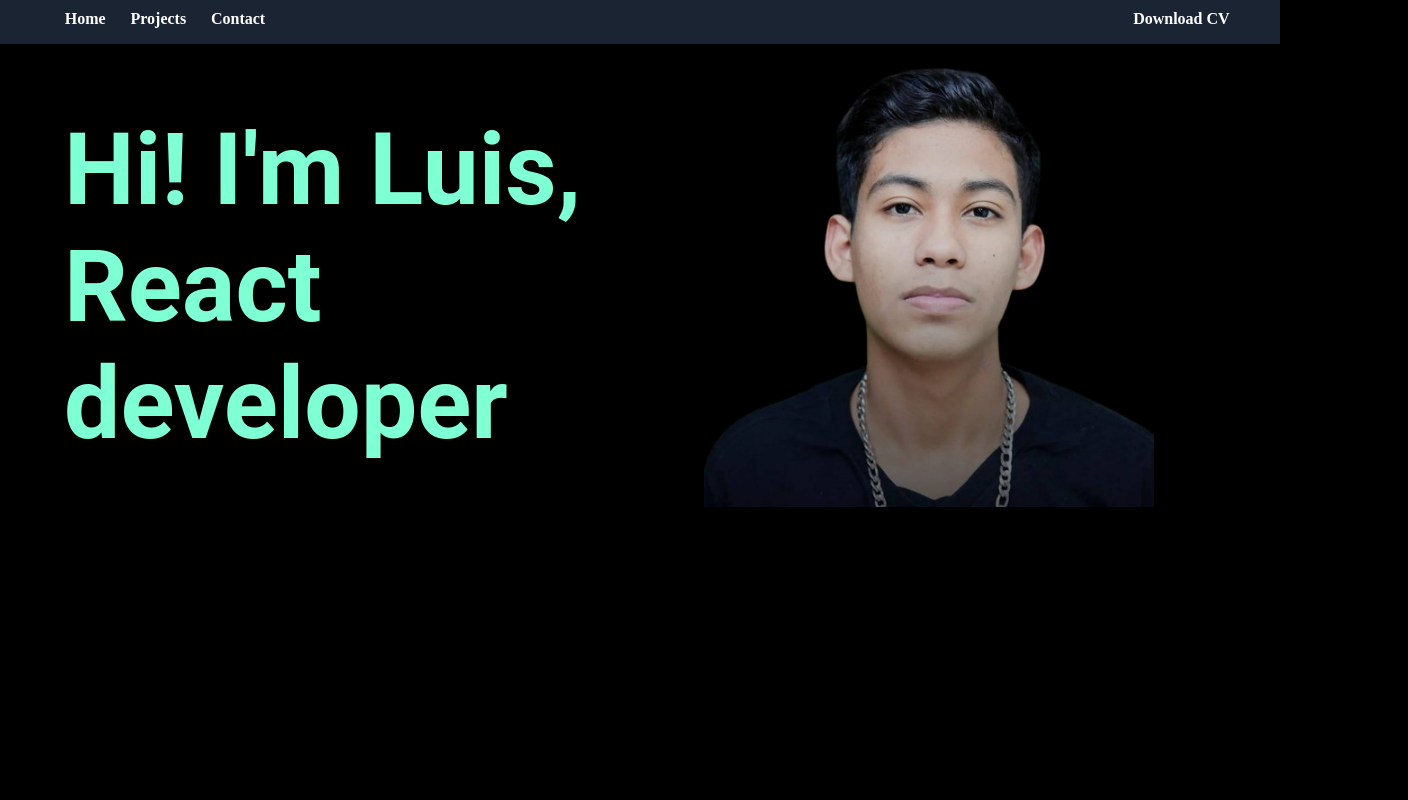
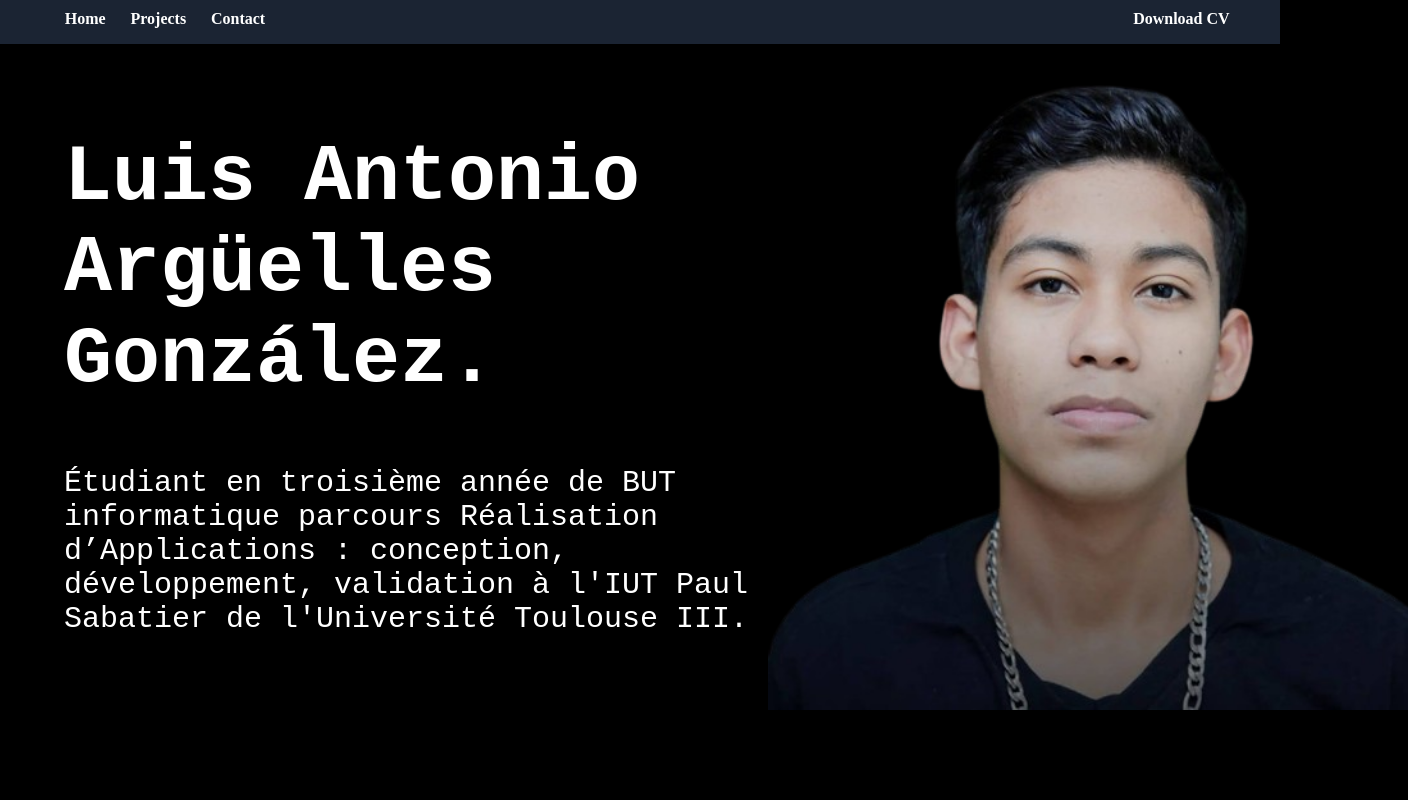
Before and after one commit to Luis-Arguelles/Portfolio, a React (Vite) app: page / in a window 1280 px wide. Shown: the top 800 px of the page, 1408 px wide, since content can reach past the window. Built offline with nearby package versions, Linux system fonts and the light colour scheme.

Commit message:
Started home page

```diff
--- a/src/components/home.tsx
+++ b/src/components/home.tsx
@@ -7,11 +7,18 @@ const Home = () => {
 
     return (
         <div className="container">
-            <div className="presentationBox">
-                <h1>Hi! I'm Luis, React developer</h1>
+            <div className="presentation-container">
+                <div className="presentation-text">
+                    <h1 className="name">Luis Antonio Argüelles González.</h1>
+                    <p className="paragraph">Étudiant en troisième année de BUT informatique parcours Réalisation d’Applications : conception, développement, validation à l'IUT Paul Sabatier de l'Université Toulouse III.</p>
+                </div>
+                    <img src={photo} alt="profilePhoto"/>
             </div>
-            <div className="photoBox">
-                <img src={photo} alt="profilePhoto" />
+            <div className="knowledge-container">
+                <p>Skills container</p>
+                <p>Skill 1</p>
+                <p>Skill 2</p>
+                <p>Skill 3</p>
             </div>
         </div>
     );
--- a/src/styles/card.css
+++ b/src/styles/card.css
@@ -47,7 +47,8 @@
 }
 
 .description-card{
-    font-size: 20px;
+    font-size: 18px;
+    font-family: Verdana, Geneva, Tahoma, sans-serif;
     color: white;
     margin: 0;
     margin-top: 10px;
--- a/src/styles/home.css
+++ b/src/styles/home.css
@@ -1,51 +1,58 @@
 .container{
 
     display: flex;
-    flex-direction: row;
+    flex-direction: column;
     color: white;
-    border-radius: 10px;
-    position: relative;
+    position: absolute;
+    height: 100%;
+    width: 100%;
 }
 
-.presentationBox{
+.presentation-container{
     display: flex;
-    flex-direction: column;
-    height: 100%;
-    width: 60%;
-    font-size: 20px;
+    flex-direction: row;
     color: white;
 }
 
-.photoBox{
-    width: 30%;
+.presentation-text{
+    display: flex;
+    flex-direction: column;
+    width: 60%;
+    margin-left: 5%;
+    margin-top: 5%;
+
 }
 
-h1{
-    font-size: 100px;
-    font-family: 'Roboto', sans-serif;
-    margin-left: 5vw;
-    color: aquamarine;
+.knowledge-container{
+    display: flex;
+    flex-direction: column;
+    align-items: center;
+    height: 40%;
+    width: 100%;
+    margin-top: 12%;
 }
 
-p{
-    margin-left: 5vh;
-    margin-top: 0;
+.name{
+    font-size: 10vh;
+    font-family: monospace;
+    margin-top: 3vh;
     color: white;
-    font-family: 'Roboto', sans-serif;
-    font-size: 50px;
-    color: aquamarine;
 }
 
-span{
-    color: aquamarine;
-    font-family: 'Roboto', sans-serif;
-    font-size: 100px;
+.paragraph{
+    height: 50%;
+    width: 100%;
+    margin-top: 1%;
+    color: white;
+    font-family: monospace;
+    font-size:30px;
 }
 
 img{
-    width: 450;
-    height: 450px;
+    width: 80vh;
+    height: 80vh;
+    margin: 0;
+    margin-top: 2%;
+    left: 60%;
     position: absolute;
-    left: 55%;
-    margin-top: 1%;
 }
--- a/src/styles/projects.css
+++ b/src/styles/projects.css
@@ -3,6 +3,7 @@
     position: relative;
     margin: 0;
     width: 100%;
+    height: 100%;
 }
 
 .cards-container{
```
